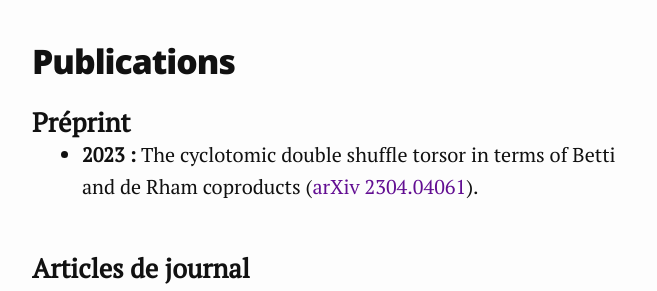
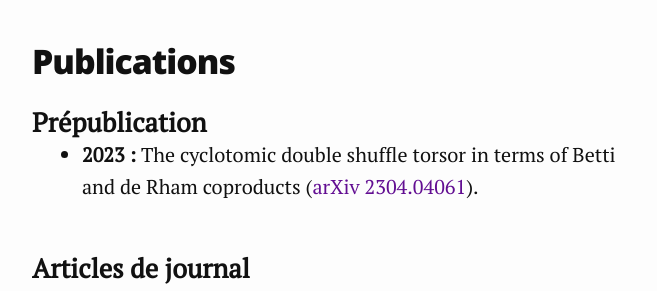
Before and after one commit to khalefyaddaden/khalefyaddaden.github.io, a Jekyll site: the page built from research.fr.markdown, in a window 1280 px wide and 900 px high, scrolled down 1136 px. Shown: the part 156-447 px from the top of the window, without its empty margins (308-965 px from the left). Built offline with Jekyll 4.4.1, drawn with Linux system fonts in a browser that asks for light colours; nearby versions of some CDN libraries.

Commit message:
Update research.fr.markdown

```diff
--- a/research.fr.markdown
+++ b/research.fr.markdown
@@ -16,7 +16,7 @@ Par ailleurs, pour $$G=\{1\}$$, Enriquez et Furusho montrent qu'un sous-schéma
 
 ## Publications
 
-### Préprint
+### Prépublication
 - **2023 :** The cyclotomic double shuffle torsor in terms of Betti and de Rham coproducts ([arXiv 2304.04061](https://arxiv.org/abs/2304.04061)).
 
 ### Articles de journal
```
